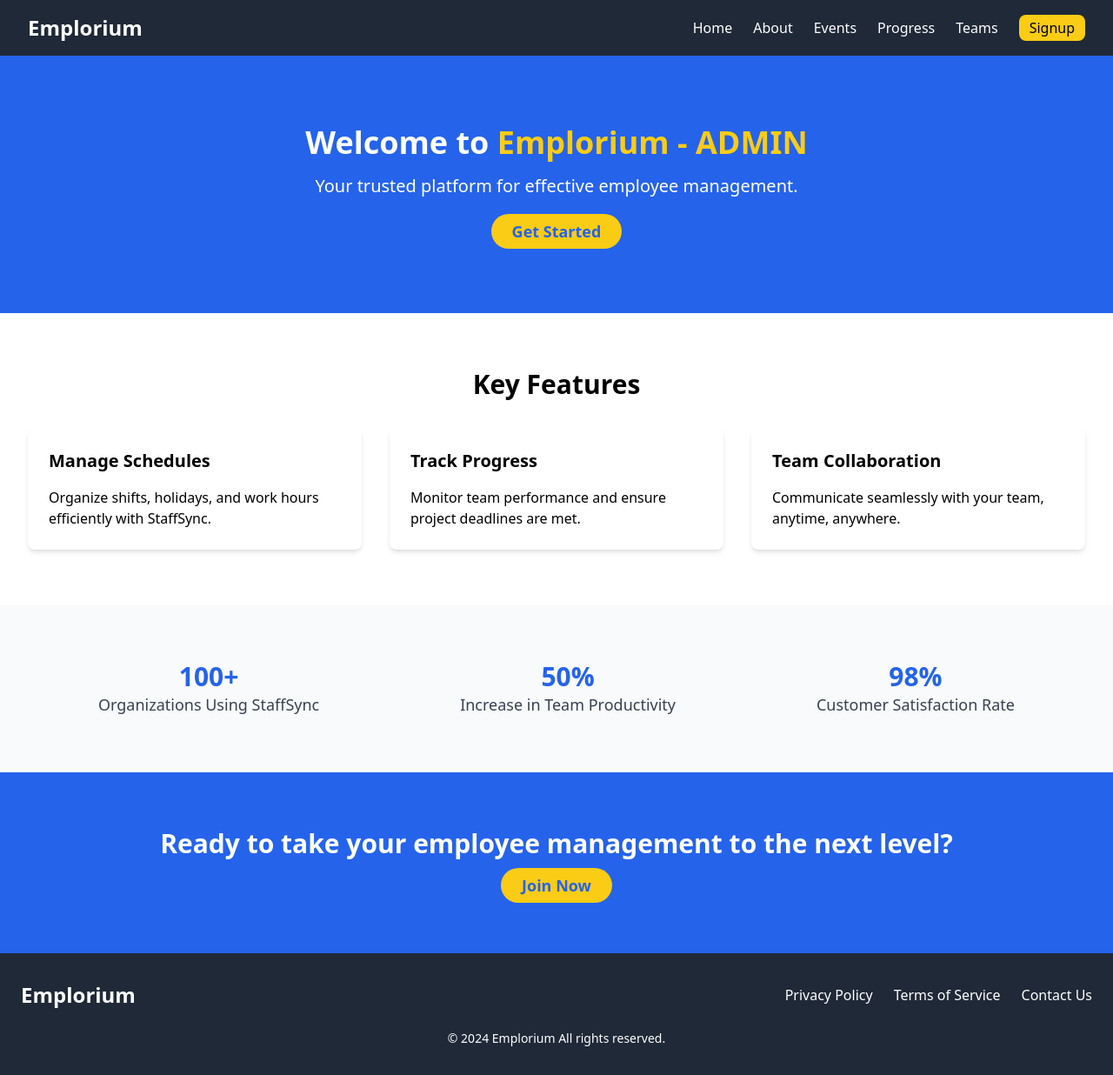
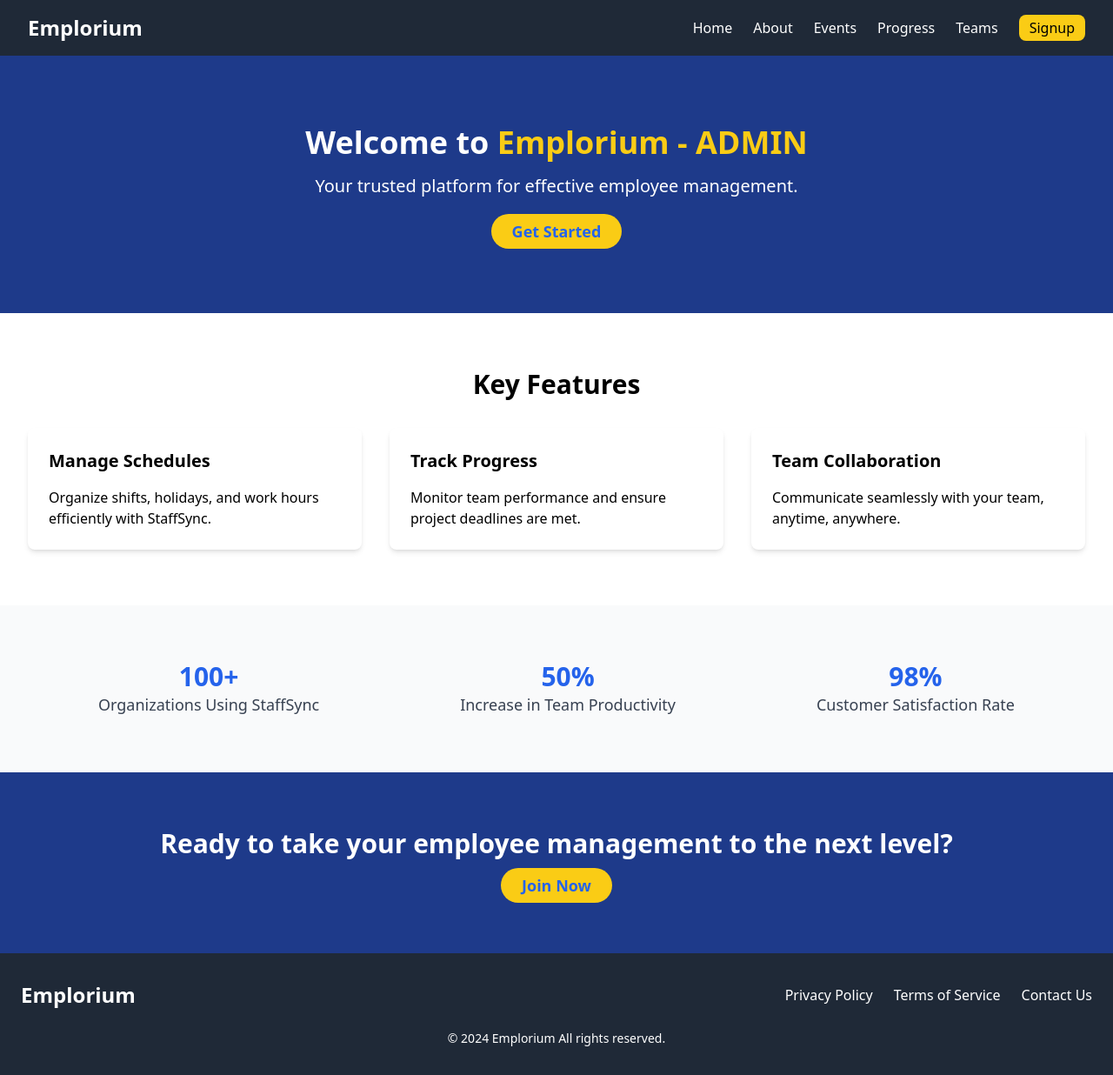
Before and after one commit to 00charan00/Emplorium, an Angular app in the folder client/: page /admin in a window 1280 px wide. Shown: the whole page at 87% size. Built offline with nearby package versions, Linux system fonts and the light colour scheme.

Commit message:
changed home component colour

```diff
--- a/client/src/app/admin-home/admin-home.component.html
+++ b/client/src/app/admin-home/admin-home.component.html
@@ -1,6 +1,6 @@
 <div class="content">
   <!-- Hero Section -->
-  <div class="hero-section bg-blue-600 text-white py-20 px-8 text-center">
+  <div class="hero-section bg-blue-900 text-white py-20 px-8 text-center">
     <h1 class="text-4xl font-extrabold mb-4">Welcome to <span class="text-yellow-400">Emplorium - ADMIN</span></h1>
     <p class="text-xl mb-6">Your trusted platform for effective employee management.</p>
     <a routerLink="/signup" class="cta-button bg-yellow-400 text-blue-600 py-2 px-6 rounded-full text-lg font-semibold hover:bg-yellow-500 hover:text-white transition">Get Started</a>
@@ -42,7 +42,7 @@
       </div>
     </div>
   </div>
-  <div class="cta-section py-16 px-8 bg-blue-600 text-white text-center">
+  <div class="cta-section py-16 px-8 bg-blue-900 text-white text-center">
     <h2 class="text-3xl font-semibold mb-4">Ready to take your employee management to the next level?</h2>
     <a routerLink="/signup" class="cta-button bg-yellow-400 text-blue-600 py-2 px-6 rounded-full text-lg font-semibold hover:bg-yellow-500 hover:text-white transition">Join Now</a>
   </div>
--- a/client/src/app/emp-home/emp-home.component.html
+++ b/client/src/app/emp-home/emp-home.component.html
@@ -1,6 +1,6 @@
 <div class="content">
   <!-- Hero Section -->
-  <div class="hero-section bg-blue-600 text-white py-16 px-8 text-center">
+  <div class="hero-section bg-blue-900 text-white py-16 px-8 text-center">
     <h1 class="text-4xl font-extrabold mb-4">Welcome to <span class="text-yellow-400">Emplorium</span></h1>
     <p class="text-xl mb-6">Your trusted platform for effective employee management.</p>
     <a routerLink="/signup" class="cta-button bg-yellow-400 text-blue-600 py-2 px-6 rounded-full text-lg font-semibold hover:bg-yellow-500 hover:text-white transition">Get Started</a>
@@ -43,7 +43,7 @@
     </div>
   </div>
   <!-- CTA Section -->
-  <div class="cta-section py-16 px-8 bg-blue-600 text-white text-center">
+  <div class="cta-section py-16 px-8 bg-blue-900 text-white text-center">
     <h2 class="text-3xl font-semibold mb-4">Ready to take your employee management to the next level?</h2>
     <a routerLink="/signup" class="cta-button bg-yellow-400 text-blue-600 py-2 px-6 rounded-full text-lg font-semibold hover:bg-yellow-500 hover:text-white transition">Join Now</a>
   </div>
```
